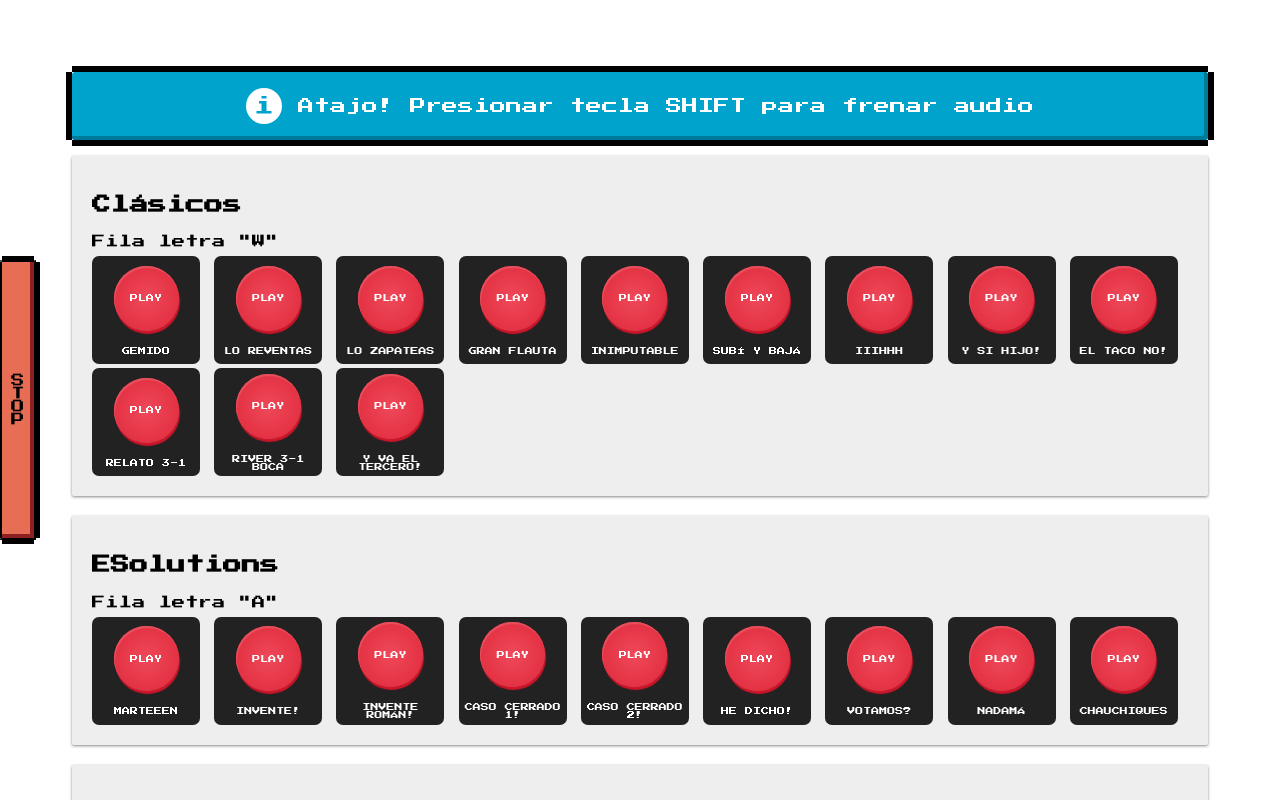
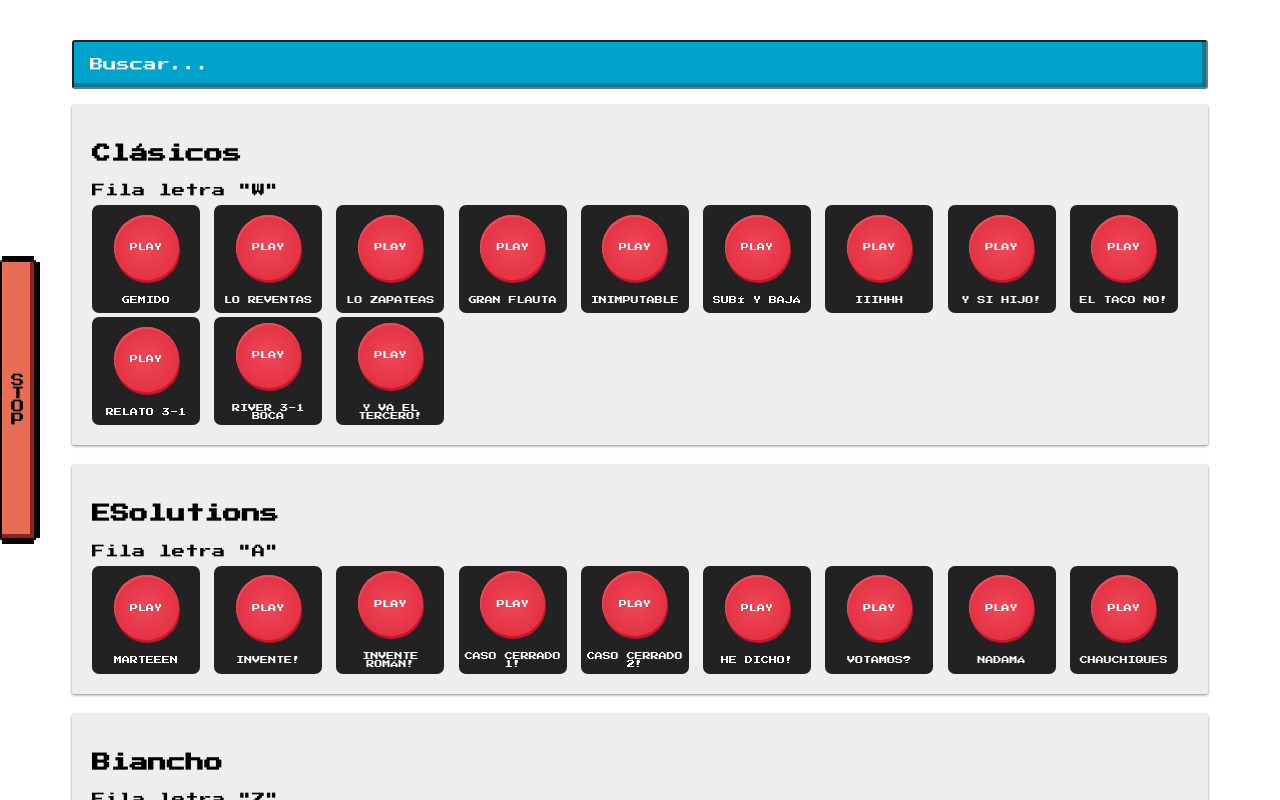
Before and after one commit to fpradomacat/sound-effects-library, an Angular app: page /dashboard in a window 1280 px wide. Shown: the top 800 px of the page. Built offline with nearby package versions, Linux system fonts and the light colour scheme; a web font is replaced by a local one.

Commit message:
added sound search feature

```diff
--- a/src/app/dashboard/dashboard.component.html
+++ b/src/app/dashboard/dashboard.component.html
@@ -1,10 +1,27 @@
 <div class="dashboard">
 
-  <app-header></app-header>
+  <!--  <app-header></app-header>-->
 
   <app-stop-button></app-stop-button>
 
-  <app-sounds-section *ngFor="let section of this.soundsLibraryService.soundSections"
-                      [section]="section"></app-sounds-section>
+  <input #searchInput
+         [(ngModel)]="searchText"
+         (focus)="isInputTextFocused = true"
+         (blur)="isInputTextFocused = false"
+         name="filter"
+         placeholder="Buscar..."
+         type="text"
+         autocomplete="off"
+         maxlength="20"
+  >
+
+  <ng-container *ngIf="searchText; else searchResults">
+    <app-sounds-section [section]="this.soundsLibraryService.searchSoundsByText(searchText)"></app-sounds-section>
+  </ng-container>
+
+  <ng-template #searchResults>
+    <app-sounds-section *ngFor="let section of this.soundsLibraryService.soundSections"
+                        [section]="section"></app-sounds-section>
+  </ng-template>
 
 </div>
--- a/src/app/dashboard/dashboard.component.scss
+++ b/src/app/dashboard/dashboard.component.scss
@@ -1,3 +1,5 @@
+@import "src/styles";
+
 .dashboard {
 
   display: flex;
@@ -6,4 +8,34 @@
   app-header {
     margin-bottom: 1rem;
   }
+
+  input {
+    @extend .clickable-box;
+
+    padding: 1rem;
+    border-radius: 3px;
+    position: relative;
+    background-color: var(--header--background-color);
+    color: #fff;
+    box-shadow: inset -4px -4px 0px 0px var(--header--box-shadow-color);
+    font-family: 'Press Start 2P', cursive;
+    margin: 1rem 0;
+
+
+    &:hover,
+    &:focus {
+      background: #00b8e6;
+      box-shadow: inset 3px 3px 0 0 var(--header--box-shadow-color-active);
+      outline: none;
+    }
+
+    &:active {
+      box-shadow: inset 3px 3px 0 0 var(--header--box-shadow-color-active);
+    }
+
+    &::placeholder {
+      color: #fff;
+      opacity: 1;
+    }
+  }
 }
--- a/src/app/dashboard/dashboard.component.ts
+++ b/src/app/dashboard/dashboard.component.ts
@@ -1,5 +1,4 @@
-import { Component, HostListener } from '@angular/core';
-import { Section } from "../classes/Section";
+import { Component, ElementRef, HostListener, ViewChild } from '@angular/core';
 import { SoundPlayerService } from "../sound-player.service";
 import { SoundsLibraryService } from "../sounds-library.service";
 import { Hotkey } from "../classes/Hotkey";
@@ -10,6 +9,11 @@ import { Hotkey } from "../classes/Hotkey";
   styleUrls: ['./dashboard.component.scss']
 })
 export class DashboardComponent {
+  searchText: string = "";
+
+  @ViewChild('searchInput')
+  searchInput!: ElementRef;
+  isInputTextFocused: boolean = false;
 
   constructor(public soundsLibraryService: SoundsLibraryService,
               private soundPlayerService: SoundPlayerService) {
@@ -17,6 +21,8 @@ export class DashboardComponent {
 
   @HostListener('window:keydown', ['$event'])
   handleKeyPressed(event: KeyboardEvent) {
+    if (this.isInputTextFocused || this.searchText) return;
+
     if (event.shiftKey) {
       this.soundPlayerService.stopCurrentSound();
     } else {
--- a/src/app/sounds-library.service.ts
+++ b/src/app/sounds-library.service.ts
@@ -21,8 +21,24 @@ export class SoundsLibraryService {
     return this.allSounds.find(x => x.isSameHotkey(hotkey));
   }
 
-  private get allSounds() {
+  searchSoundsByText(searchText: string): Section {
+    const sounds = this.getSoundsThatContainsText(searchText);
+
+    return new Section(`Resultados`, "", sounds);
+  }
+
+  private getSoundsThatContainsText(searchText: string) {
+    let containsSearchText = (x: Sound) => this.normalize(x.displayName).includes(this.normalize(searchText));
+    const filteredSounds = this.allSounds.filter(containsSearchText);
+    return filteredSounds;
+  }
+
+  private get allSounds(): Sound[] {
     return this.soundSections.flatMap(x => x.getSounds());
   }
 
+  private normalize(str: string): string {
+    return str.normalize('NFD').replace(/[\u0300-\u036f]/g, "").toLowerCase();
+  }
+
 }
--- a/src/app/sounds-section/sounds-section.component.html
+++ b/src/app/sounds-section/sounds-section.component.html
@@ -6,4 +6,9 @@
     <app-sound-card *ngFor="let sound of this.section.getSounds()"
                     [sound]="sound"></app-sound-card>
   </div>
+
+  <span *ngIf="this.section.getSounds().length === 0"
+        class="no-data-label">
+    No hay sonidos :(
+  </span>
 </div>
--- a/src/app/sounds-section/sounds-section.component.scss
+++ b/src/app/sounds-section/sounds-section.component.scss
@@ -15,4 +15,9 @@
     grid-gap: 0.25rem;
     grid-template-columns: repeat(auto-fill, minmax(107px, auto));
   }
+
+  .no-data-label {
+    font-size: x-small;
+    color: gray;
+  }
 }
--- a/src/styles.scss
+++ b/src/styles.scss
@@ -64,7 +64,7 @@ body {
   .col-12 {width: 100%;}
 
   body {
-    padding: 4rem 4rem;
+    padding: 1rem 4rem;
   }
 }
 
```
Also changed, not shown: src/app/app.module.ts (+6 -5 lines).
